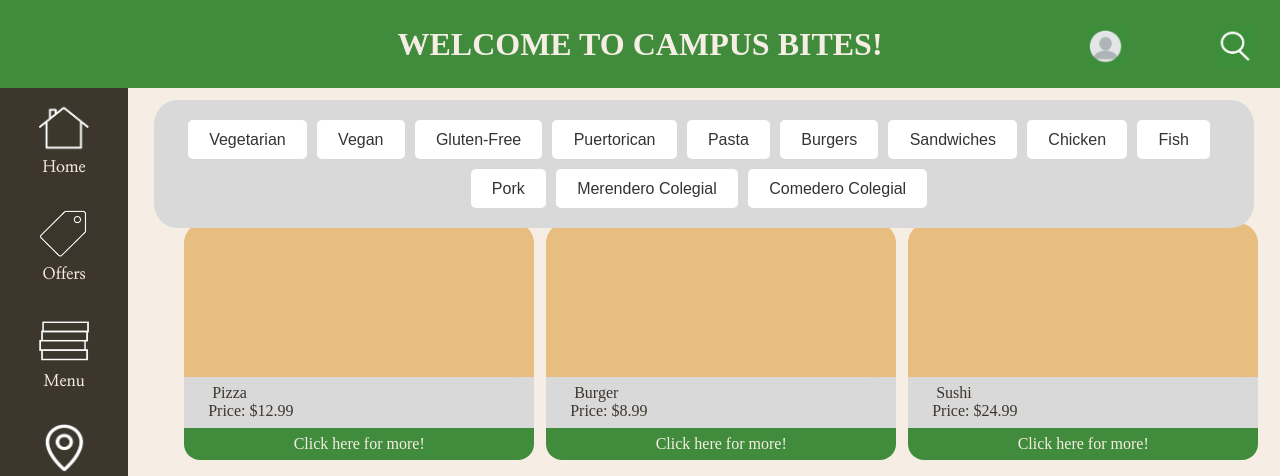
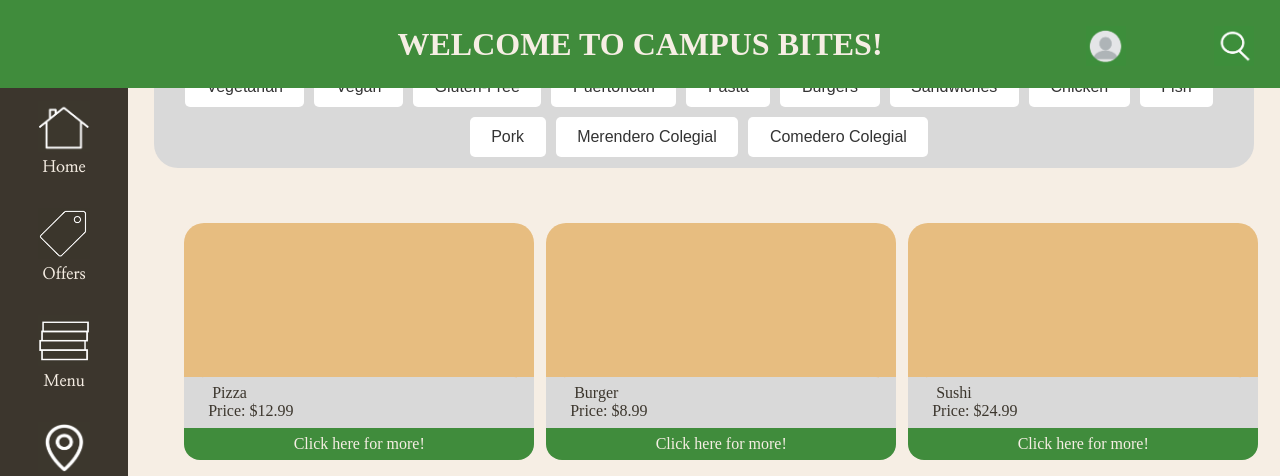
Before and after one commit to diego-velez-upr/meal-finder, a Django app: page / in a window 1280 px wide. Shown: the top 476 px of the page. Run offline with Django 4.2, Linux system fonts and the light colour scheme; data comes from the database, SQL or seed files in the repository.

Commit message:
Fix sizing bug

```diff
--- a/site/listing/static/css/styles.css
+++ b/site/listing/static/css/styles.css
@@ -398,7 +398,7 @@ footer{
 
   .filter-container {
     position: fixed;
-    top: 100px;
+    top: 7%;
     left: 12%;
     right: 2%;
     background-color: #D9D9D9;
@@ -407,7 +407,7 @@ footer{
     flex-wrap: wrap;
     justify-content: center;
     align-items: flex-start;
-    padding:20px;
+    padding:.9%;
     grid-template-columns: repeat(7, 1fr);
     grid-template-rows: auto auto;
     grid-row-gap: 10px;
```
